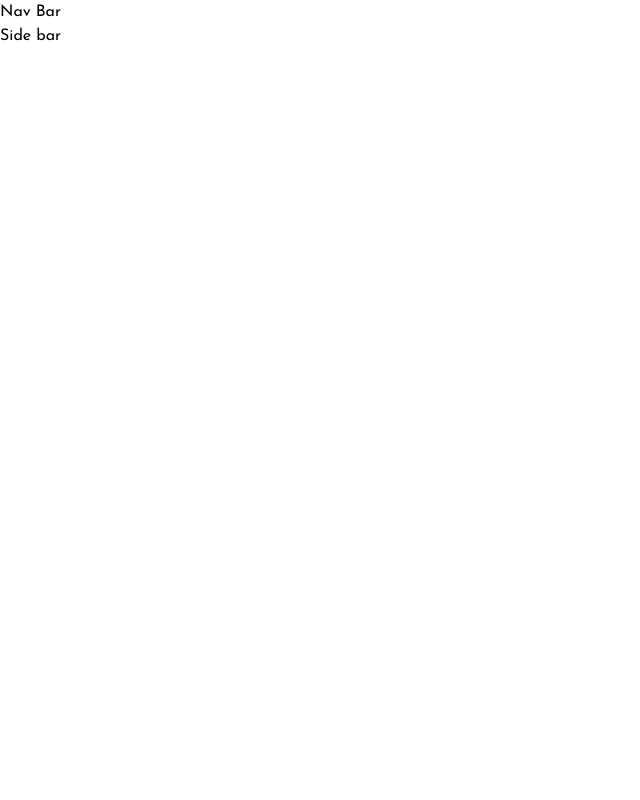
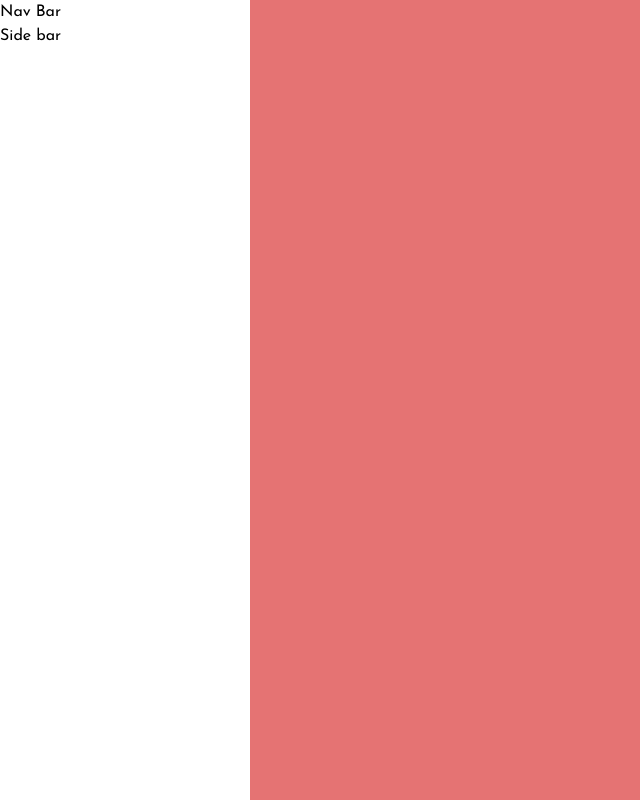
Before and after one commit to perez247/eduforum, a React (Create React App) app in the folder frontend/: page /private in a window 1280 px wide. Shown: the whole page, without its empty margins (0-640 px from the left). Built offline with nearby package versions, Linux system fonts and the light colour scheme.

Commit message:
Make it look more friendly

```diff
--- a/frontend/src/App.js
+++ b/frontend/src/App.js
@@ -9,7 +9,7 @@ import Group from './pages/private/Group';
 function App() {
   const location = useLocation();
   return (
-    <section className='font-body'>
+    <section className='font-body w-[100vw] h-[100vh] bg-red-300'>
       <Routes location={location} key={location.pathname} >
         <Route index element={<Home />} />
 
--- a/frontend/src/layouts/PrivateFull.jsx
+++ b/frontend/src/layouts/PrivateFull.jsx
@@ -5,9 +5,11 @@ import SideBar from '../components/SideBar'
 
 const PrivateFull = (props) => {
   return (
-    <div>
-        <NavBar/>
-        <SideBar />
+    <div className='flex relative gap-10'>
+        <div className=' hidden md:block md:w-[250px] h-[100vh] bg-white'>
+          <NavBar/>
+          <SideBar />
+        </div>
         <Outlet></Outlet>
     </div>
   )
```
